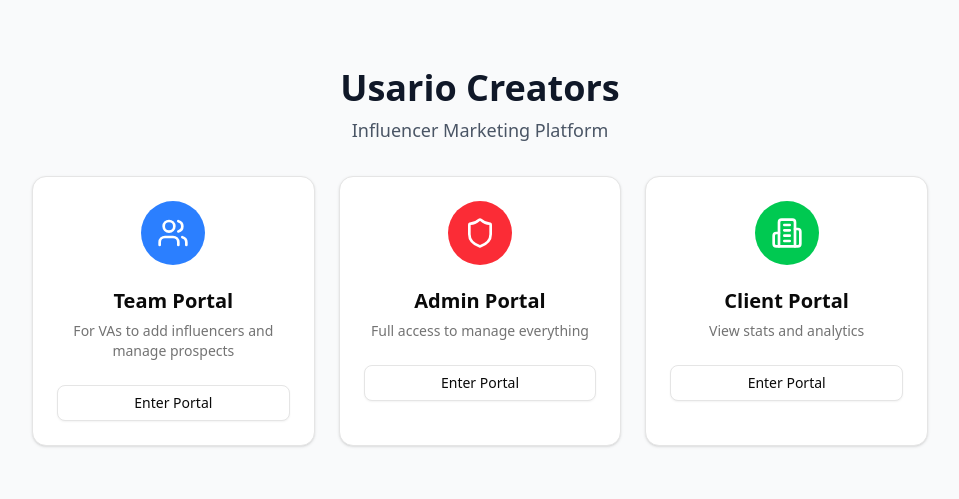
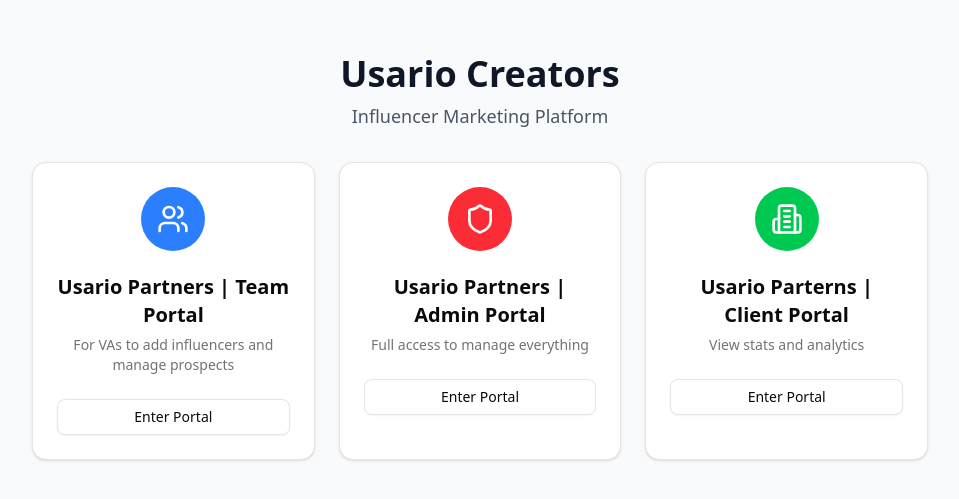
Before and after one commit to mattbison/usario-creator-dashboard, a React (Vite) app: page / in a window 1280 px wide. Shown: the part 143-642 px from the top of the page, without its empty margins (160-1119 px from the left). Built offline with nearby package versions, Linux system fonts and the light colour scheme.

Commit message:
Update App.jsx
Name adjustment

```diff
--- a/src/App.jsx
+++ b/src/App.jsx
@@ -13,7 +13,7 @@ function App() {
   const portals = [
     {
       id: 'team',
-      title: 'Team Portal',
+      title: 'Usario Partners | Team Portal',
       description: 'For VAs to add influencers and manage prospects',
       icon: Users,
       color: 'bg-blue-500',
@@ -21,7 +21,7 @@ function App() {
     },
     {
       id: 'admin',
-      title: 'Admin Portal',
+      title: 'Usario Partners | Admin Portal',
       description: 'Full access to manage everything',
       icon: Shield,
       color: 'bg-red-500',
@@ -29,7 +29,7 @@ function App() {
     },
     {
       id: 'client',
-      title: 'Client Portal',
+      title: 'Usario Parterns | Client Portal',
       description: 'View stats and analytics',
       icon: Building2,
       color: 'bg-green-500',
```
